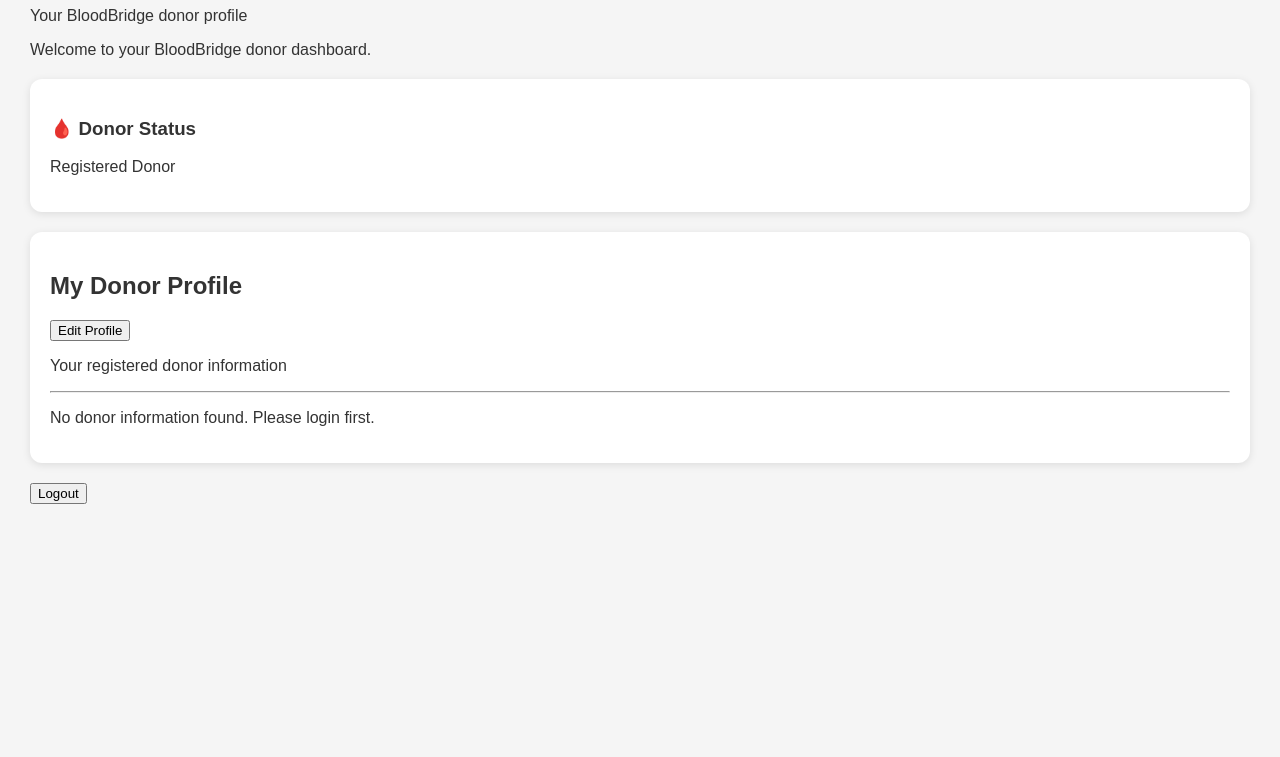
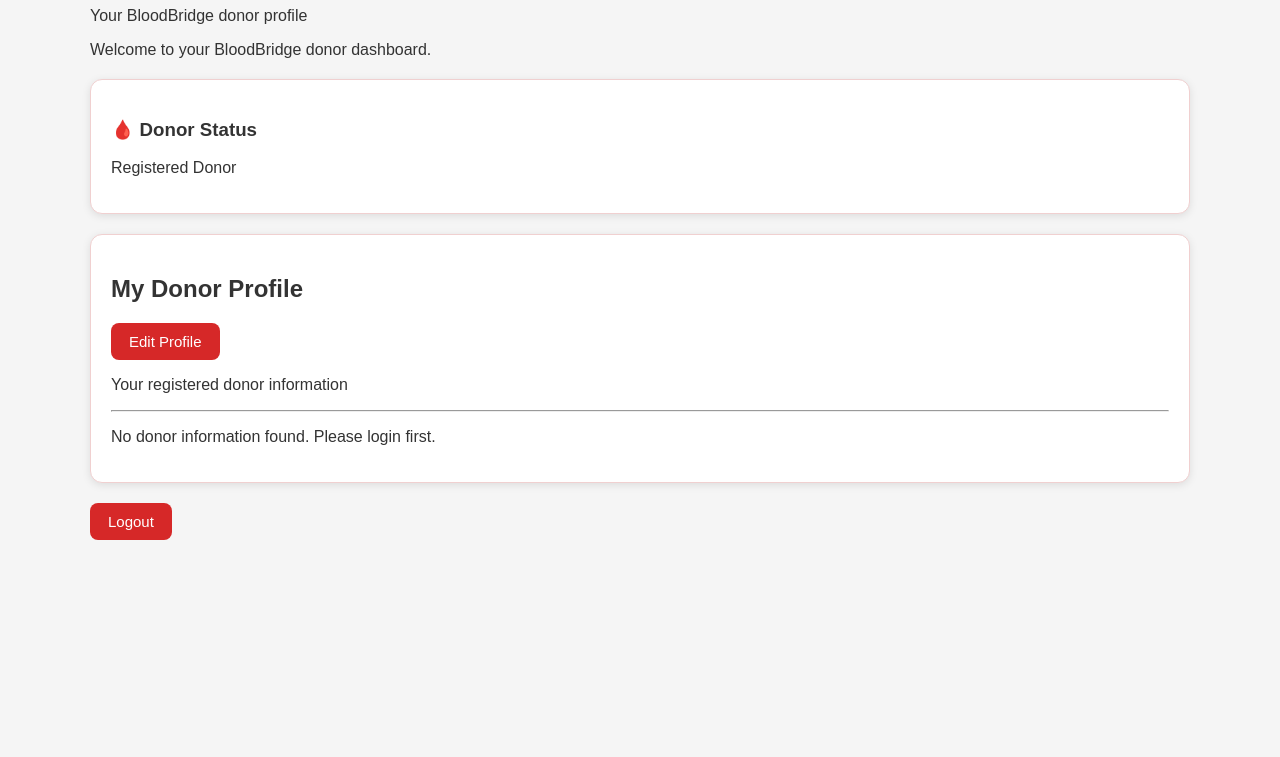
Before and after one commit to hiteshpatil5671-boop/blood-bridge, a website: page donor-dashboard.html in a window 1280 px wide. Shown: the part 103-860 px from the top of the page. Drawn offline with Linux system fonts and the light colour scheme.

Commit message:
Improve donor dashboard design

```diff
--- a/donor-dashboard.html
+++ b/donor-dashboard.html
@@ -6,6 +6,8 @@
     <title>BloodBridge - Donor Dashboard</title>
     <style>
     body {
+        background: linear-gradient(135deg, #fff5f5, #f8f9fa);
+color: #222;
         background: #f5f5f5;
 color: #333;
 min-height: 100vh;
@@ -16,12 +18,36 @@ min-height: 100vh;
     }
 
     .dashboard-card {
+        border: 1px solid #f0d0d0;
+transition: transform 0.2s ease, box-shadow 0.2s ease;
         background: white;
         padding: 20px;
         margin: 20px 0;
         border-radius: 12px;
         box-shadow: 0 2px 8px rgba(0,0,0,0.1);
     }
+        .dashboard-card:hover {
+    transform: translateY(-3px);
+    box-shadow: 0 6px 18px rgba(0, 0, 0, 0.12);
+}
+        button {
+    background: #d62828;
+    color: white;
+    border: none;
+    padding: 10px 18px;
+    border-radius: 8px;
+    cursor: pointer;
+    font-size: 15px;
+    transition: 0.2s;
+            button:hover {
+    background: #b71c1c;
+    transform: translateY(-2px);
+}
+}
+    body {
+    max-width: 1100px;
+    margin: 0 auto;
+}
 </style>
 </head>
 
```
